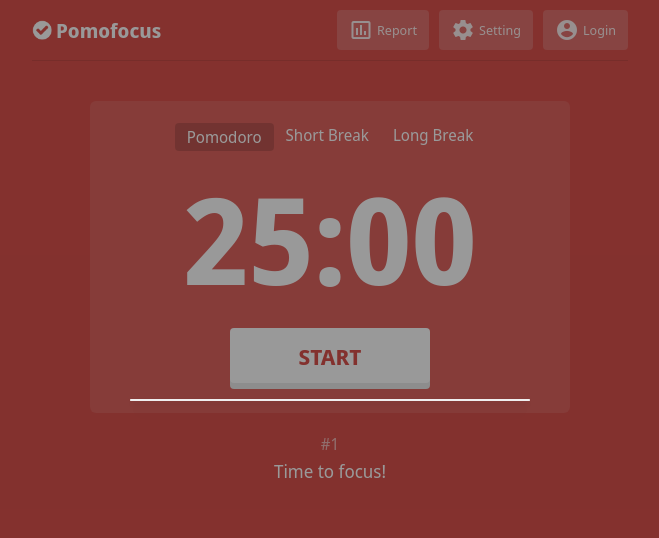
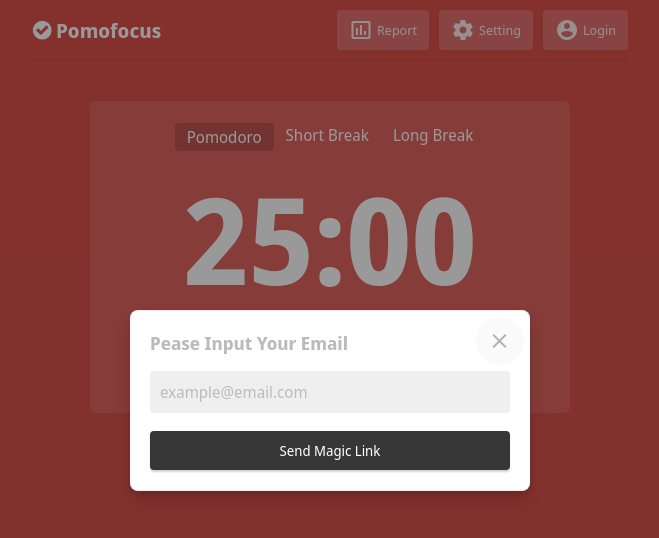
Before and after one commit to arielnmagno/pomodoro, a React (Create React App) app: page /login in a window 1280 px wide. Shown: the top 538 px of the page, without its empty margins (310-969 px from the left). Built offline with nearby package versions, Linux system fonts and the light colour scheme.

Commit message:
Abstract button

```diff
--- /dev/null
+++ b/src/components/Button.js
@@ -0,0 +1,9 @@
+import classes from "./Button.module.css";
+
+const Button = ({ children, onClick }) => (
+  <button className={classes.button} onClick={onClick}>
+    {children}
+  </button>
+);
+
+export default Button;
--- /dev/null
+++ b/src/components/Button.module.css
@@ -0,0 +1,24 @@
+.button {
+  --btn-color: rgb(34, 34, 34);
+}
+
+.button {
+  box-shadow: rgba(0, 0, 0, 0.2) 0 0.125rem 0.125rem;
+  color: white;
+  opacity: 0.9;
+  font-size: 0.875rem;
+  padding: 0.5rem 0.75rem;
+  min-width: 4.375rem;
+  background-color: var(--btn-color);
+  border: 0.125rem solid var(--btn-color);
+  width: 100%;
+}
+
+.button:hover {
+  opacity: 1;
+}
+
+.button:active {
+  transform: translateY(0.125rem);
+  box-shadow: none;
+}
--- a/src/components/EmailLogin.js
+++ b/src/components/EmailLogin.js
@@ -1,10 +1,22 @@
 import Modal from "./Modal";
+import Input from "./Input";
 import classes from "./EmailLogin.module.css";
+import Button from "./Button";
 
 export default function EmailLogin() {
   return (
     <Modal>
-      <div className={classes.container}></div>
+      <div className={classes.container}>
+        <div className={classes.content}>
+          <h2 className={classes.title}>Pease Input Your Email</h2>
+          <div className={classes.input}>
+            <Input placeholder="example@email.com" />
+          </div>
+          <div className={classes.button}>
+            <Button>Send Magic Link</Button>
+          </div>
+        </div>
+      </div>
     </Modal>
   );
 }
--- a/src/components/EmailLogin.module.css
+++ b/src/components/EmailLogin.module.css
@@ -0,0 +1,22 @@
+.container {
+  max-width: 48.75rem;
+}
+.content {
+  padding: 1.25rem;
+}
+
+.title {
+  font-size: 1.125rem;
+  color: rgb(187, 187, 187);
+  font-weight: 600;
+  margin-bottom: 1rem;
+}
+
+.input {
+  margin-top: 0.375rem;
+}
+
+.button {
+  margin-top: 1.125rem;
+  width: 100%;
+}
--- a/src/components/Input.module.css
+++ b/src/components/Input.module.css
@@ -21,3 +21,7 @@
   width: 100%;
   outline: none;
 }
+
+.input::placeholder {
+  color: rgb(189, 189, 189);
+}
--- a/src/components/Settings.js
+++ b/src/components/Settings.js
@@ -3,9 +3,10 @@
 import Input from "./Input";
 import Modal from "./Modal";
 import Select from "./Select";
-import classes from "./Settings.module.css";
 import Slider from "./Slider";
 import Switch from "./Switch";
+import Button from "./Button";
+import classes from "./Settings.module.css";
 
 const alarmSounds = [
   {
@@ -62,12 +63,6 @@
 
 const Label = ({ children }) => (
   <label className={classes.label}>{children}</label>
-);
-
-const Button = ({ children, onClick }) => (
-  <button className={classes.button} onClick={onClick}>
-    {children}
-  </button>
 );
 
 const Row = ({ children, right, margin }) => (
@@ -177,7 +172,9 @@
           </div>
         </div>
         <footer className={classes.footer}>
-          <Button onClick={back}>OK</Button>
+          <div>
+            <Button onClick={back}>OK</Button>
+          </div>
         </footer>
       </div>
     </Modal>
--- a/src/components/Settings.module.css
+++ b/src/components/Settings.module.css
@@ -57,30 +57,6 @@
   background-color: rgb(239, 239, 239);
 }
 
-.button {
-  --btn-color: rgb(34, 34, 34);
-}
-
-.button {
-  box-shadow: rgba(0, 0, 0, 0.2) 0 0.125rem 0.125rem;
-  color: white;
-  opacity: 0.9;
-  font-size: 0.875rem;
-  padding: 0.5rem 0.75rem;
-  min-width: 4.375rem;
-  background-color: var(--btn-color);
-  border: 0.125rem solid var(--btn-color);
-}
-
-.button:hover {
-  opacity: 1;
-}
-
-.button:active {
-  transform: translateY(0.125rem);
-  box-shadow: none;
-}
-
 .smallInput {
   width: 6.125rem;
 }
```
